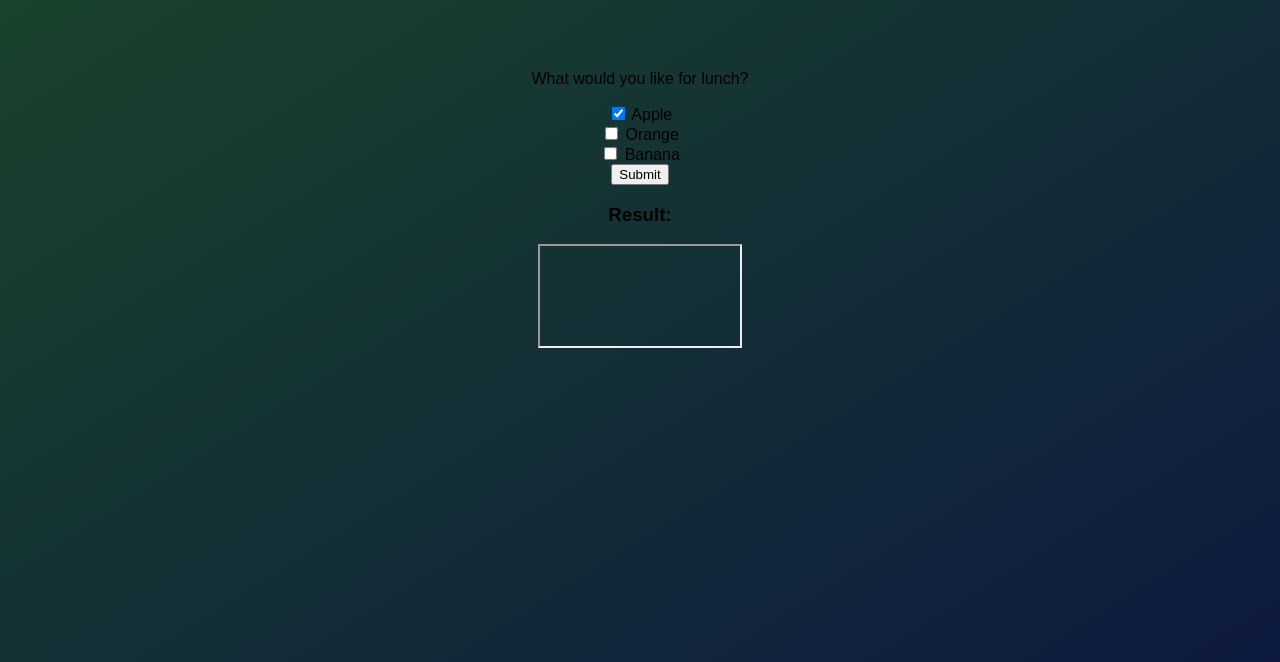
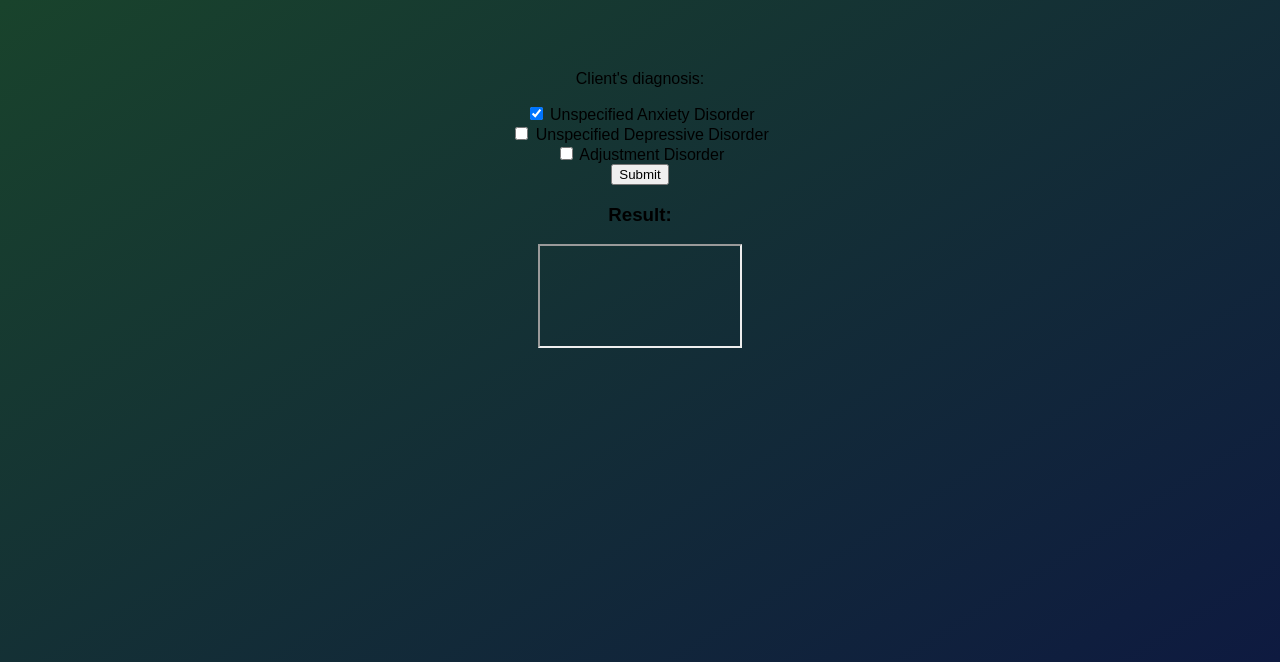
Before and after one commit to maddieschm/maddieschm.github.io, a plain HTML site: page counseling/notegenerator/index.html in a window 1280 px wide. Shown: the part 138-800 px from the top of the page. Drawn offline with Linux system fonts and the light colour scheme; files that its build step writes are made by us from their sources.

Commit message:
add diagnosis form

```diff
--- a/counseling/notegenerator/index.html
+++ b/counseling/notegenerator/index.html
@@ -10,15 +10,15 @@
     <!-- <form action="//www.html.am/html-codes/forms/html-form-tag-action.cfm" target="result2" method="get"> -->
         <div class="p-2">
             <form onsubmit="return handleData()" method="post" target="result2" action="index.js">
-            <p>What would you like for lunch?</p>
+            <p>Client's diagnosis:</p>
             <div>
-            <input type="checkbox" name="fruit" id="fruit_Apple" value="Apple" checked> <label for="fruit_Apple">Apple</label>
+            <input type="checkbox" name="Diagnosis" id="Diagnosis_Unspecified Anxiety Disorder" value="Unspecified Anxiety Disorder" checked> <label for="Diagnosis_Unspecified Anxiety Disorder">Unspecified Anxiety Disorder</label>
             </div>
             <div>
-            <input type="checkbox" name="fruit" id="fruit_Orange" value="Orange"> <label for="fruit_Orange">Orange</label>
+            <input type="checkbox" name="Diagnosis" id="Diagnosis_Unspecified Depressive Disorder" value="Unspecified Depressive Disorder"> <label for="Diagnosis_Unspecified Depressive Disorder">Unspecified Depressive Disorder</label>
             </div>
             <div>
-            <input type="checkbox" name="fruit" id="fruit_Banana" value="Banana"> <label for="fruit_Banana">Banana</label>
+            <input type="checkbox" name="Diagnosis" id="Diagnosis_Adjustment Disorder" value="Adjustment Disorder"> <label for="Diagnosis_Adjustment Disorder">Adjustment Disorder</label>
             </div>
             <div>
             <input type="submit" name="submit" value="Submit"/>
```
